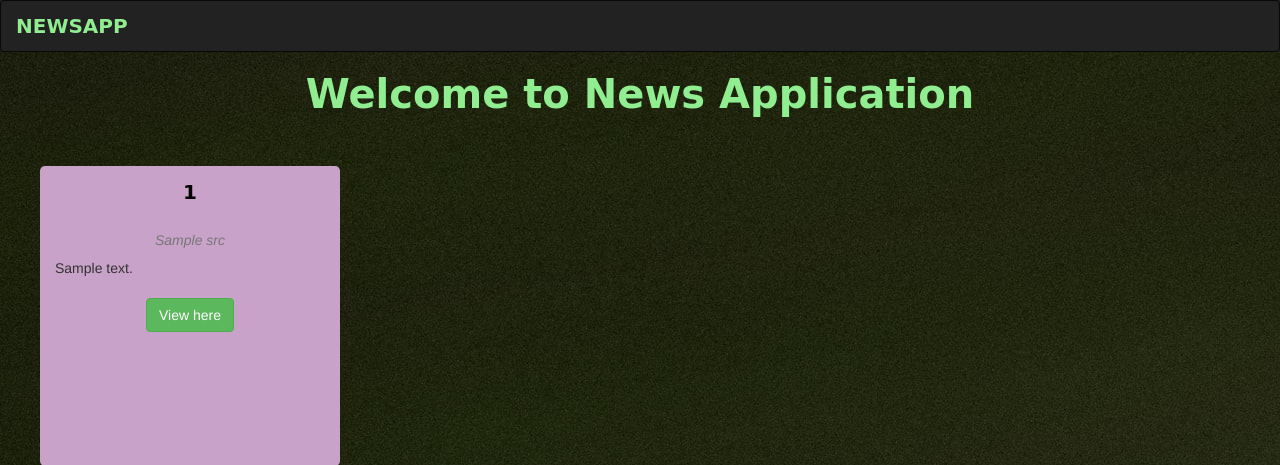
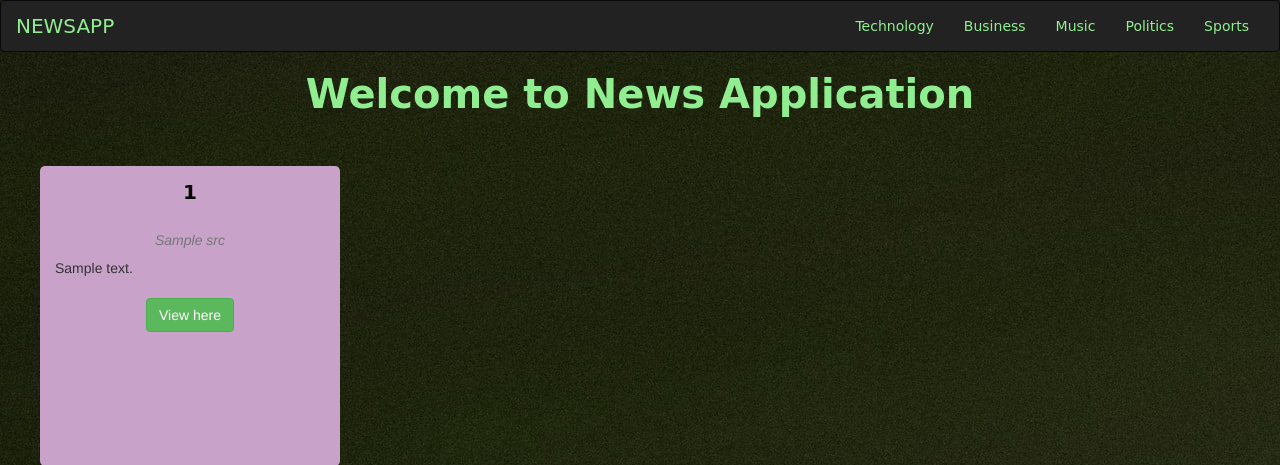
Before and after one commit to Jerry-Wemisiko/News-API, a Flask app: template app/templates/index.html in a window 1280 px wide. Shown: the top 465 px of the page. Run offline with Flask 2, Linux system fonts and the light colour scheme; the template is opened without the code that fills it: most values are stand-ins (such as "Sample title", 1, 10 or a date in 2020); some libraries are stand-ins or nearby versions.

Commit message:
update navabr

```diff
--- a/app/templates/navbar.html
+++ b/app/templates/navbar.html
@@ -1,4 +1,10 @@
-<div class="navbar navbar-inverse navbar-light" role="navigation">
+
+<style>
+
+@import url('https://fonts.googleapis.com/css2?family=Oxygen&display=swap');
+
+</style>
+<div class="navbar navbar-inverse" role="navigation">
     <div class="container-fluid">
         <div class="navbar-header">
             <button type="button" class="navbar-toggle" data-toggle="collapse" data-target=".navbar-collapse">
@@ -7,7 +13,15 @@
                 <span class="icon-bar"></span>
                 <span class="icon-bar"></span>
             </button>
-            <a class="navbar-brand"  style="font-family: cursive; font-weight: 900; font-size: 20px; color: lightgreen;" href="/"> NEWSAPP</a>
+            <a class="navbar-brand" href="/" style="font-size: 20px;color: lightgreen; font-family: cursive;"> NEWSAPP</a>
+        </div>
+        <div class="navbar-collapse collapse">
+            <ul style="color: lightgreen;" class="nav navbar-nav navbar-right">
+                <li><a style="color: lightgreen;font-family: cursive;" href="">Technology</a> </li>
+                <li><a style="color: lightgreen;font-family: cursive;" href="">Business</a> </li>
+                <li><a style="color: lightgreen;font-family: cursive;" href="">Music</a> </li>
+                <li><a style="color: lightgreen;font-family: cursive;" href=""> Politics</a></li>
+                <li><a style="color: lightgreen;font-family: cursive;" href=""> Sports</a></li>
         </div>
 
     </div>
```
